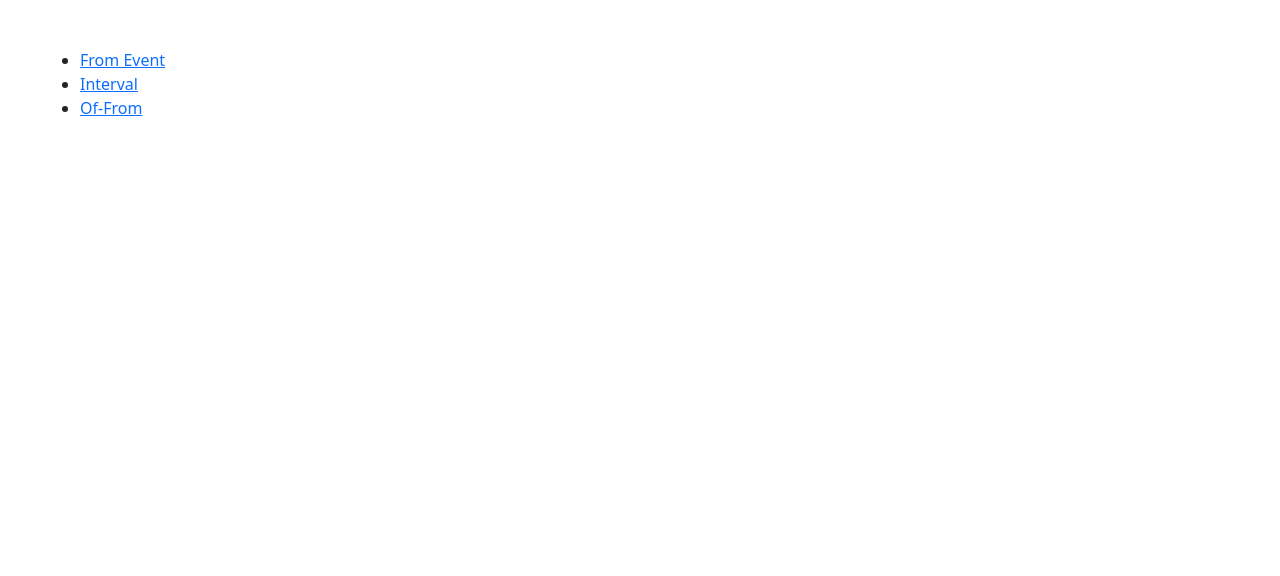
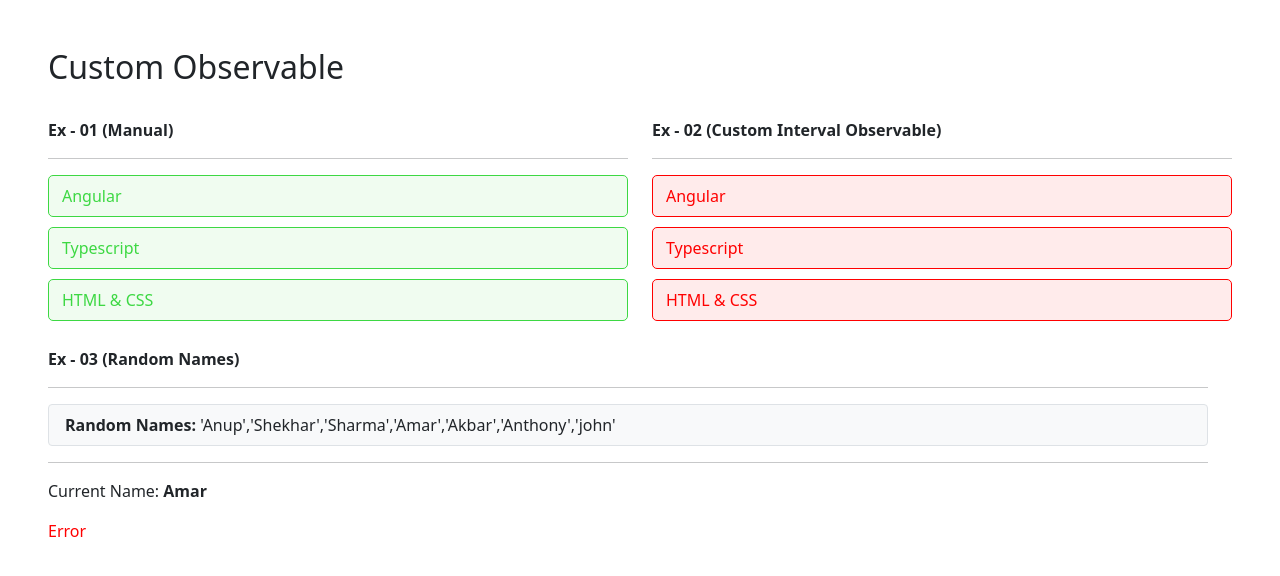
Before and after one commit to vivek-barot-albiorix/rx-js-operators, an Angular app: page /observable/custom-observable in a window 1280 px wide. Before the commit this address led to /observable. Shown: the top 576 px of the page. Built offline with nearby package versions, Linux system fonts and the light colour scheme.

Commit message:
[feature] custom observable

```diff
--- a/src/app/app.module.ts
+++ b/src/app/app.module.ts
@@ -8,6 +8,8 @@
 import { FromEventComponent } from './observable/from-event/from-event.component';
 import { IntervalComponent } from './observable/interval/interval.component';
 import { OfFromComponent } from './observable/of-from/of-from.component';
+import { ToArrayComponent } from './observable/to-array/to-array.component';
+import { CustomObservableComponent } from './observable/custom-observable/custom-observable.component';
 
 @NgModule({
   declarations: [
@@ -16,7 +18,9 @@
     AllComponent,
     FromEventComponent,
     IntervalComponent,
-    OfFromComponent
+    OfFromComponent,
+    ToArrayComponent,
+    CustomObservableComponent
   ],
   imports: [
     BrowserModule,
--- a/src/app/observable/all/all.component.ts
+++ b/src/app/observable/all/all.component.ts
@@ -10,6 +10,8 @@
     { name: 'From Event', routerLink: 'from-event' },
     { name: 'Interval', routerLink: 'interval' },
     { name: 'Of-From', routerLink: 'of-from' },
+    { name: 'ToArray', routerLink: 'to-array' },
+    { name: 'Custom Observable', routerLink: 'custom-observable' },
   ];
 
   constructor() {}
--- /dev/null
+++ b/src/app/observable/custom-observable/custom-observable.component.css
@@ -0,0 +1,6 @@
+.red{
+    color: red;
+}
+.green{
+    color: green
+}
--- /dev/null
+++ b/src/app/observable/custom-observable/custom-observable.component.html
@@ -0,0 +1,65 @@
+<h2>Custom Observable</h2>
+<br />
+
+<div class="row">
+  <div class="col-md-6">
+    <strong>Ex - 01 (Manual)</strong>
+    <hr />
+    <ul
+      [ngClass]="
+        techStatus == 'completed'
+          ? 'completed'
+          : techStatus == 'error'
+          ? 'error'
+          : ''
+      "
+      class="techList"
+      id="customObservableUlElement1"
+    ></ul>
+  </div>
+  <div class="col-md-6">
+    <strong>Ex - 02 (Custom Interval Observable)</strong>
+    <hr />
+    <ul
+      [ngClass]="
+        techStatus2 == 'completed'
+          ? 'completed'
+          : techStatus2 == 'error'
+          ? 'error'
+          : ''
+      "
+      class="techList"
+      id="customObservableUlElement2"
+    ></ul>
+  </div>
+  <div class="row mt-3">
+    <div class="col-md-12">
+      <strong>Ex - 03 (Random Names)</strong>
+      <hr />
+      <p class="bg-light py-2 px-3 border rounded">
+        <strong>Random Names: </strong>
+        'Anup','Shekhar','Sharma','Amar','Akbar','Anthony','john'
+      </p>
+      <hr />
+      <p>
+        Current Name: <strong>{{ names }}</strong>
+      </p>
+      <span
+        [ngClass]="
+          nameStatus == 'completed'
+            ? 'green'
+            : nameStatus == 'error'
+            ? 'red'
+            : ''
+        "
+        >{{
+          nameStatus == "completed"
+            ? "Success"
+            : nameStatus == "error"
+            ? "Error"
+            : "Running"
+        }}</span
+      >
+    </div>
+  </div>
+</div>
--- /dev/null
+++ b/src/app/observable/custom-observable/custom-observable.component.ts
@@ -0,0 +1,123 @@
+import { Component, OnInit } from '@angular/core';
+import { Observable, Subscription } from 'rxjs';
+
+import { HelperService } from './../../services/helper.service';
+
+@Component({
+  selector: 'app-custom-observable',
+  templateUrl: './custom-observable.component.html',
+  styleUrls: ['./custom-observable.component.css'],
+})
+export class CustomObservableComponent implements OnInit {
+  techStatus = '';
+  nameStatus = '';
+  techStatus2 = '';
+  names: '';
+  subs2: Subscription;
+
+  constructor(private helperService: HelperService) {}
+
+  ngOnInit(): void {
+    //Ex - 01
+
+    const cusObs1 = new Observable((observer: any) => {
+      setTimeout(() => {
+        observer.next('Angular');
+      }, 1000);
+      setTimeout(() => {
+        observer.next('Typescript');
+      }, 2000);
+      setTimeout(() => {
+        observer.next('HTML & CSS');
+        observer.complete();
+      }, 3000);
+      setTimeout(() => {
+        observer.next('Node');
+        observer.error(new Error('Limit exceeded'));
+      }, 4000);
+      setTimeout(() => {
+        observer.next('Mongo');
+      }, 5000);
+    });
+    cusObs1.subscribe(
+      (res: any) => {
+        this.helperService.print(res, 'customObservableUlElement1');
+      },
+      (err) => {
+        this.techStatus = 'error';
+      },
+      () => {
+        this.techStatus = 'completed';
+      }
+    );
+
+    //Ex - 02
+
+    const arr2 = ['Angular', 'Typescript', 'HTML & CSS', 'Node', 'Mongo'];
+    const cusObs2 = new Observable((observer) => {
+      let count = 0;
+      setInterval(() => {
+        observer.next(arr2[count]);
+        if (count >= 2) {
+          observer.error('Error emit');
+        }
+        if (count >= 5) {
+          observer.complete();
+        }
+        count++;
+      }, 1000);
+    });
+    this.subs2 = cusObs2.subscribe(
+      (res: any) => {
+        this.helperService.print(res, 'customObservableUlElement2');
+      },
+      (err) => {
+        this.techStatus2 = 'error';
+      },
+      () => {
+        this.techStatus2 = 'completed';
+      }
+    );
+
+    //Ex - 03
+
+    const arr3 = [
+      'Anup',
+      'Shekhar',
+      'Sharma',
+      'Amar',
+      'Akbar',
+      'Anthony',
+      'john',
+    ];
+    const cusObs3 = new Observable((observer) => {
+      let count = 0;
+      setInterval(() => {
+        observer.next(arr3[count]);
+        if (count >= 3) {
+          observer.error('Error emit');
+        }
+        if (count >= 6) {
+          observer.complete();
+        }
+        count++;
+      }, 1000);
+    });
+    cusObs3.subscribe(
+      (res: any) => {
+        console.log(res);
+        this.names = res;
+      },
+      (err) => {
+        this.nameStatus = 'error';
+      },
+      () => {
+        this.nameStatus = 'completed';
+      }
+    );
+  }
+
+  ngOnDestroy(): void {
+    this.subs2.unsubscribe();
+  }
+}
--- /dev/null
+++ b/src/app/observable/to-array/to-array.component.html
@@ -0,0 +1,2 @@
+<h2>toArray</h2>
+<br />
--- /dev/null
+++ b/src/app/observable/to-array/to-array.component.ts
@@ -0,0 +1,50 @@
+import { interval, toArray, Subscription, take, from, of } from 'rxjs';
+import { Component, OnInit } from '@angular/core';
+
+@Component({
+  selector: 'app-to-array',
+  templateUrl: './to-array.component.html',
+  styleUrls: ['./to-array.component.css'],
+})
+export class ToArrayComponent implements OnInit {
+  users = [
+    {
+      name: 'Vivek1',
+      skill: 'Mongo',
+    },
+    {
+      name: 'Vivek2',
+      skill: 'Express',
+    },
+    {
+      name: 'Vivek3',
+      skill: 'Angular',
+    },
+    {
+      name: 'Vivek4',
+      skill: 'Node',
+    },
+  ];
+  constructor() {}
+
+  obs1Subscription: Subscription;
+  ngOnInit(): void {
+    //EX - 01
+    const obs1 = interval(1000);
+    this.obs1Subscription = obs1.pipe(take(5), toArray()).subscribe((res) => {
+      console.log(res);
+    });
+
+    //Ex - 02
+    const obs2 = from(this.users);
+    obs2.pipe(toArray()).subscribe((res) => {
+      console.log(res);
+    });
+
+    //Ex - 03
+    const obs3 = of('Amar', 'Akbar', 'Anthony');
+    obs3.pipe(toArray()).subscribe((res) => {
+      console.log(res);
+    });
+  }
+}
--- a/src/styles.css
+++ b/src/styles.css
@@ -1 +1,26 @@
 /* You can add global styles to this file, and also import other style files */
+ul.techList {
+  list-style-type: none;
+  margin: 0;
+  padding: 0;
+}
+
+ul.techList li {
+  background: #f8f8f8;
+  border: 1px solid #ddd;
+  border-radius: 5px;
+  padding: 8px 13px;
+  margin-bottom: 10px;
+}
+
+ul.techList.error li {
+  color: red;
+  background: rgba(255, 0, 0, 0.08);
+  border-color: red;
+}
+
+ul.techList.completed li {
+  color: #3dd843;
+  background: rgba(61, 216, 67, 0.08);
+  border-color: #3dd843;
+}
```
Also changed, not shown: src/app/app-routing.module.ts (+10 -0 lines), src/app/observable/to-array/to-array.component.css (added).
